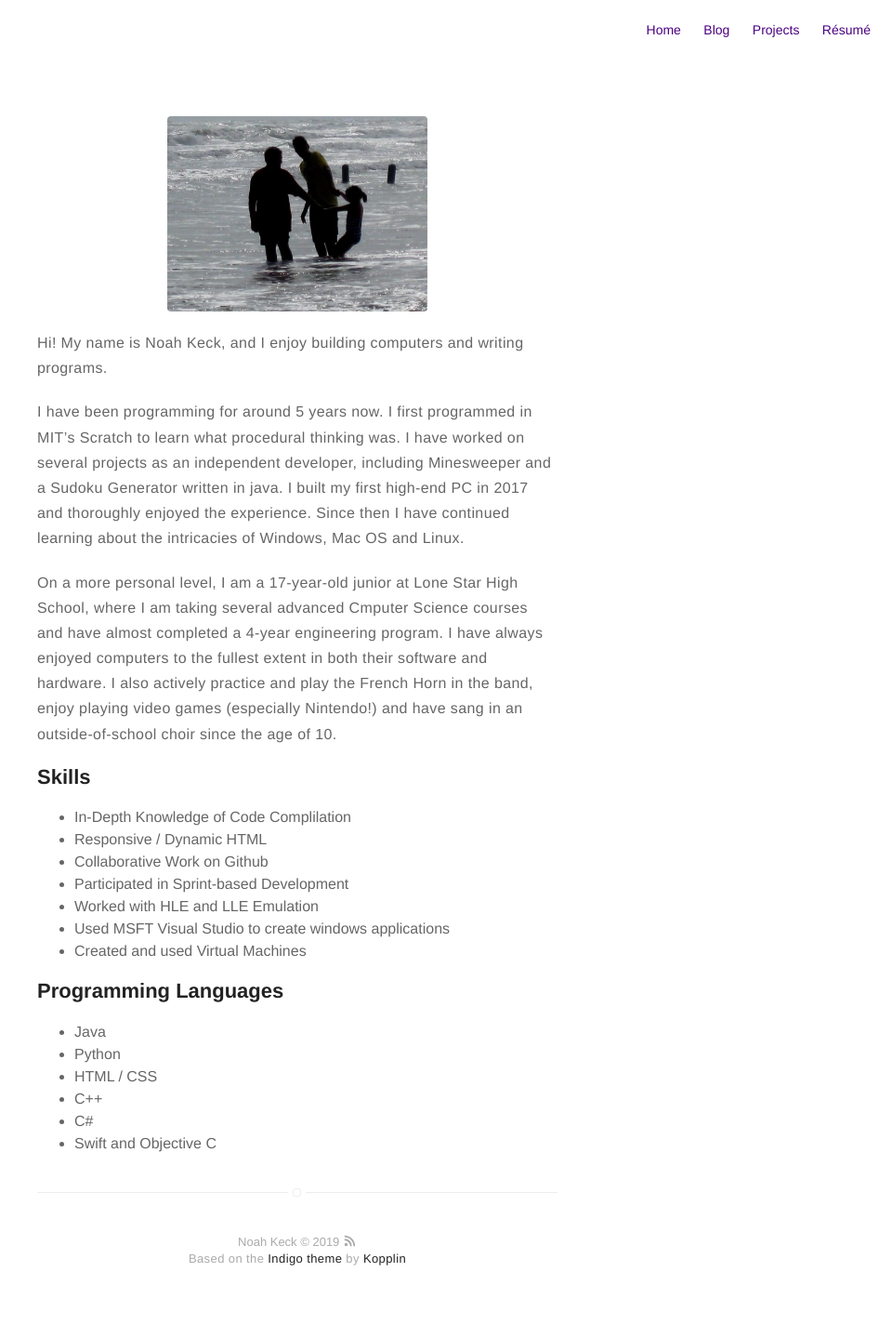
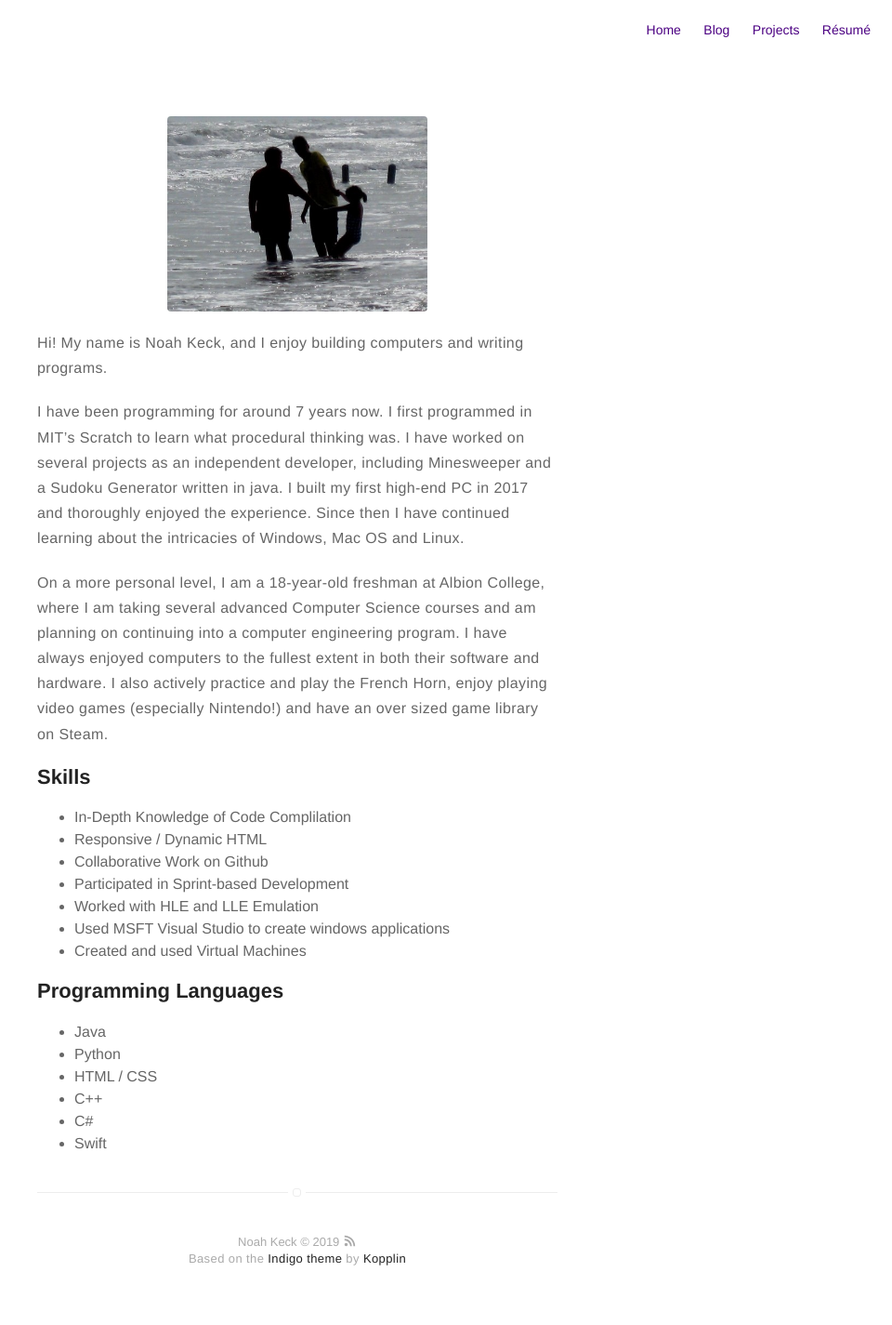
Before and after one commit to noah978/noah978.github.io, a Jekyll site: the page built from about.md, in a window 1280 px wide. Shown: the whole page at 93% size, without its empty margins (320-1280 px from the left). Built offline with Jekyll 4.4.1, drawn with Linux system fonts in a browser that asks for light colours.

Commit message:
Updated with new information

```diff
--- a/about.md
+++ b/about.md
@@ -8,9 +8,9 @@ author: noah
 
 Hi! My name is Noah Keck, and I enjoy building computers and writing programs.
 
-I have been programming for around 5 years now. I first programmed in MIT's Scratch to learn what procedural thinking was. I have worked on several projects as an independent developer, including Minesweeper and a Sudoku Generator written in java. I built my first high-end PC in 2017 and thoroughly enjoyed the experience. Since then I have continued learning about the intricacies of Windows, Mac OS and Linux.
+I have been programming for around 7 years now. I first programmed in MIT's Scratch to learn what procedural thinking was. I have worked on several projects as an independent developer, including Minesweeper and a Sudoku Generator written in java. I built my first high-end PC in 2017 and thoroughly enjoyed the experience. Since then I have continued learning about the intricacies of Windows, Mac OS and Linux.
 
-On a more personal level, I am a 17-year-old junior at Lone Star High School, where I am taking several advanced Cmputer Science courses and have almost completed a 4-year engineering program. I have always enjoyed computers to the fullest extent in both their software and hardware. I also actively practice and play the French Horn in the band, enjoy playing video games (especially Nintendo!) and have sang in an outside-of-school choir since the age of 10.
+On a more personal level, I am a 18-year-old freshman at Albion College, where I am taking several advanced Computer Science courses and am planning on continuing into a computer engineering program. I have always enjoyed computers to the fullest extent in both their software and hardware. I also actively practice and play the French Horn, enjoy playing video games (especially Nintendo!) and have an over sized game library on Steam.
 
 ## Skills
 * In-Depth Knowledge of Code Complilation
@@ -27,4 +27,4 @@ On a more personal level, I am a 17-year-old junior at Lone Star High School, wh
 * HTML / CSS
 * C++
 * C#
-* Swift and Objective C
+* Swift
```
